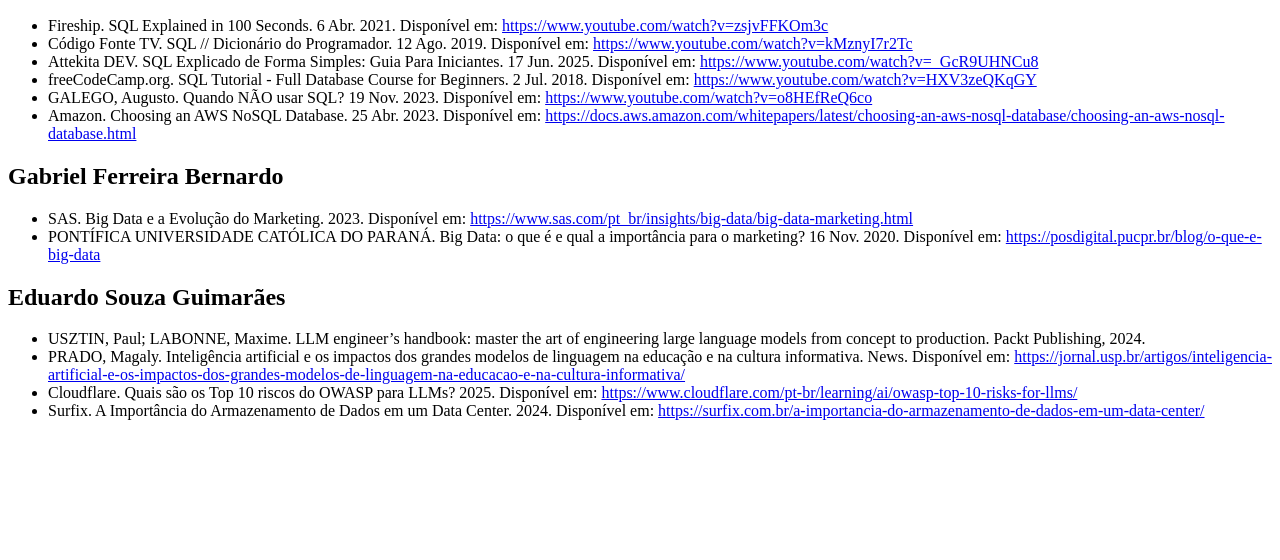
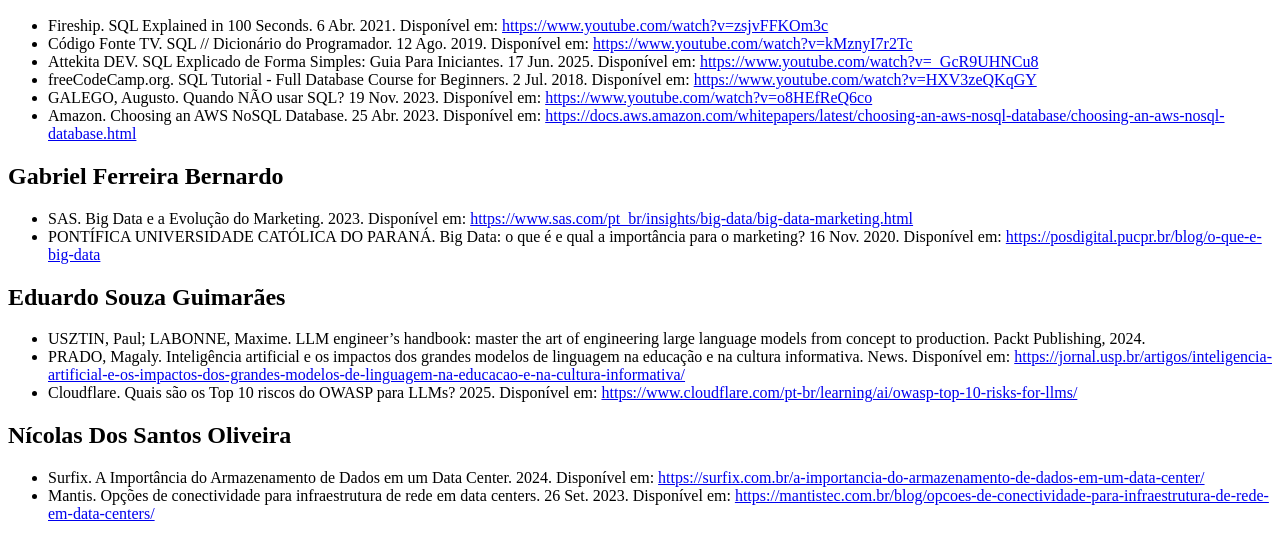
Before and after one commit to gbr-ufs/ies, a plain HTML site: page index.html in a window 1280 px wide. Shown: the part 110-670 px from the top of the page. Drawn offline with Linux system fonts and the light colour scheme.

Commit message:
feat(index.html): add nicolas' references

```diff
--- a/index.html
+++ b/index.html
@@ -26,7 +26,11 @@
       <li>USZTIN, Paul; LABONNE, Maxime. LLM engineer’s handbook: master the art of engineering large language models from concept to production. Packt Publishing, 2024.</li>
       <li>PRADO, Magaly. Inteligência artificial e os impactos dos grandes modelos de linguagem na educação e na cultura informativa. News. Disponível em: <a href="https://jornal.usp.br/artigos/inteligencia-artificial-e-os-impactos-dos-grandes-modelos-de-linguagem-na-educacao-e-na-cultura-informativa/">https://jornal.usp.br/artigos/inteligencia-artificial-e-os-impactos-dos-grandes-modelos-de-linguagem-na-educacao-e-na-cultura-informativa/</a></li>
       <li>Cloudflare. Quais são os Top 10 riscos do OWASP para LLMs? 2025. Disponível em: <a href="https://www.cloudflare.com/pt-br/learning/ai/owasp-top-10-risks-for-llms/">https://www.cloudflare.com/pt-br/learning/ai/owasp-top-10-risks-for-llms/</a></li>
+    </ul>
+    <h2>Nícolas Dos Santos Oliveira</h2>
+    <ul>
       <li>Surfix. A Importância do Armazenamento de Dados em um Data Center. 2024. Disponível em: <a href="https://surfix.com.br/a-importancia-do-armazenamento-de-dados-em-um-data-center/">https://surfix.com.br/a-importancia-do-armazenamento-de-dados-em-um-data-center/</a></li>
+      <li>Mantis. Opções de conectividade para infraestrutura de rede em data centers. 26 Set. 2023. Disponível em: <a href="https://mantistec.com.br/blog/opcoes-de-conectividade-para-infraestrutura-de-rede-em-data-centers/">https://mantistec.com.br/blog/opcoes-de-conectividade-para-infraestrutura-de-rede-em-data-centers/</a></li>
     </ul>
   </body>
 </html>
```
